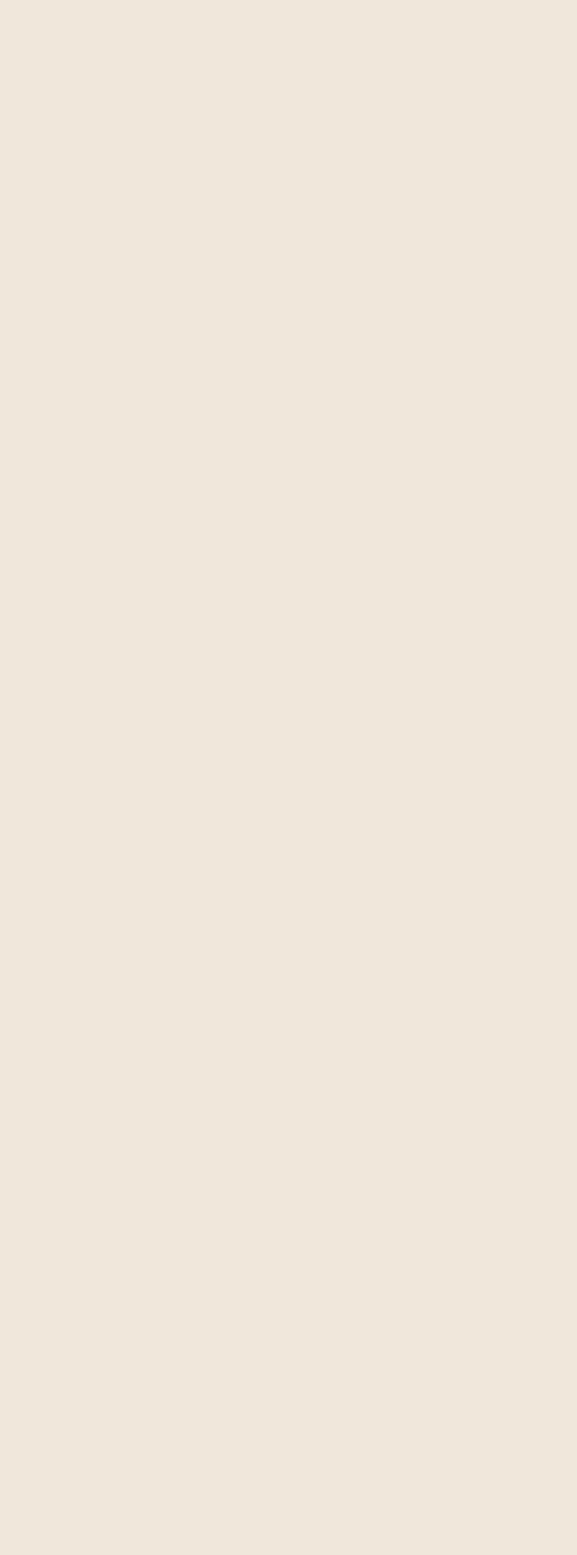
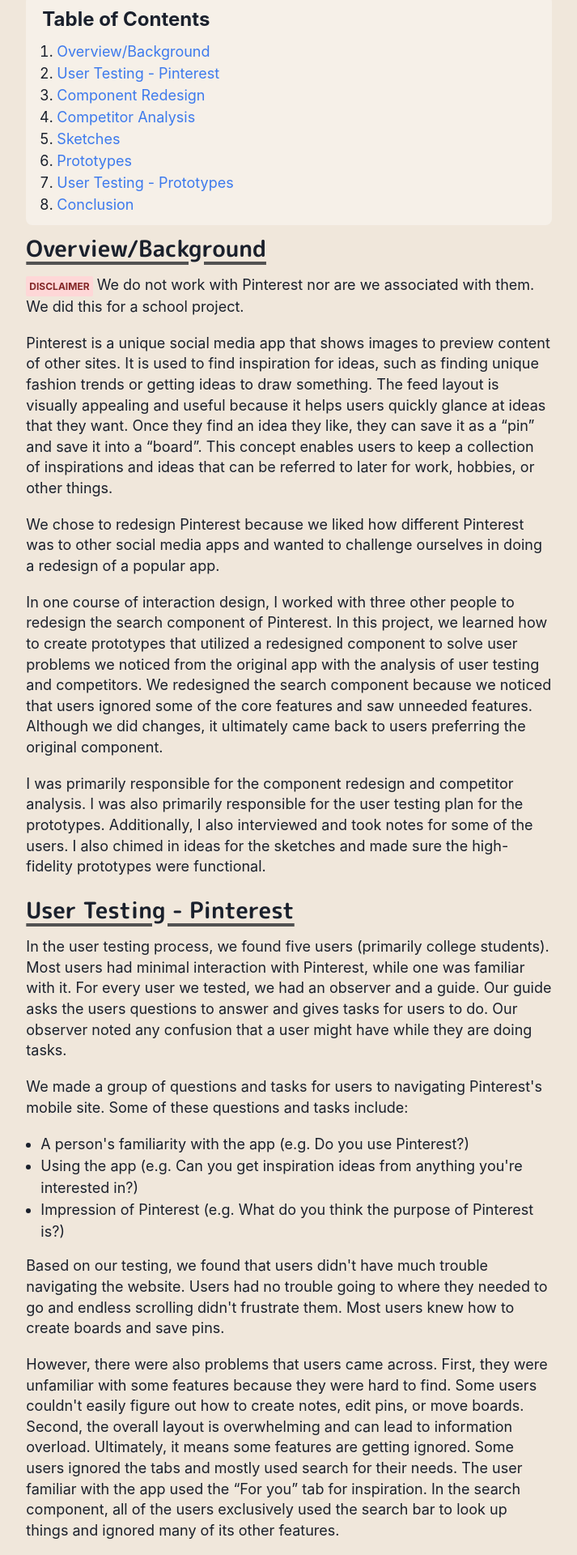
Before and after one commit to dantran16/portfolio-site, a Next.js app: page /projects/pinterest in a window 1280 px wide. Shown: the part 729-2649 px from the top of the page at 81% size, without its empty margins (283-996 px from the left). Before the commit the page ends 800 px from the top, so only its background shows below. Built offline with nearby package versions, Linux system fonts and the light colour scheme.

Commit message:
Added alightly more things to pinterest page

```diff
--- a/pages/projects/pinterest.js
+++ b/pages/projects/pinterest.js
@@ -1,8 +1,10 @@
-import { Container, Tag, List, Link, ListItem } from "@chakra-ui/react";
+import { Container, Tag, List, Link, ListItem, Badge, Heading, UnorderedList } from "@chakra-ui/react";
 import { Title, WorkImage, Meta } from "../../components/project";
 import { ExternalLinkIcon } from "@chakra-ui/icons";
 import Layout from "../../components/layouts/article";
 import Paragraph from "../../components/paragraph";
+import TableOfContents from "../../components/TableOfContents";
+import Section from "../../components/section";
 
 const Project = () => (
   <Layout title="Pinterest">
@@ -39,6 +41,84 @@
           </Link>
         </ListItem>
       </List>
+      <TableOfContents>
+        <ListItem>
+          <Link href="#overview">Overview/Background</Link>
+        </ListItem>
+        <ListItem>
+          <Link href="#user-testing-1">User Testing - Pinterest</Link>
+        </ListItem>
+        <ListItem>
+          <Link href="#component-redesign">Component Redesign</Link>
+        </ListItem>
+        <ListItem>
+          <Link href="#competitor-analysis">Competitor Analysis</Link>
+        </ListItem>
+        <ListItem>
+          <Link href="#sketches">Sketches</Link>
+        </ListItem>
+        <ListItem>
+          <Link href="#prototypes">Prototypes</Link>
+        </ListItem>
+        <ListItem>
+          <Link href="#user-testing-2">User Testing - Prototypes</Link>
+        </ListItem>
+        <ListItem>
+          <Link href="#conclusion">Conclusion</Link>
+        </ListItem>
+      </TableOfContents>
+      <Section delay={0.1}>
+        <Heading id="overview" as="h3" variant="section-title">
+          Overview/Background
+        </Heading>
+        <Paragraph><Badge colorScheme='red'>Disclaimer </Badge> We do not work with Pinterest nor are we associated with them. We did this for a school project.</Paragraph>
+        <Paragraph>
+        Pinterest is a unique social media app that shows images to preview content of other sites. It is used to find inspiration for ideas, such as finding unique fashion trends or getting ideas to draw something. The feed layout is visually appealing and useful because it helps users quickly glance at ideas that they want. Once they find an idea they like, they can save it as a “pin” and save it into a “board”. This concept enables users to keep a collection of inspirations and ideas that can be referred to later for work, hobbies, or other things.
+        </Paragraph>
+        <Paragraph>
+        We chose to redesign Pinterest because we liked how different Pinterest was to other social media apps and wanted to challenge ourselves in doing a redesign of a popular app.
+        </Paragraph>
+        <Paragraph>
+        In one course of interaction design, I worked with three other people to redesign the search component of Pinterest. In this project, we learned how to create prototypes that utilized a redesigned component to solve user problems we noticed from the original app with the analysis of user testing and competitors. We redesigned the search component because we noticed that users ignored some of the core features and saw unneeded features. Although we did changes, it ultimately came back to users preferring the original component.
+        </Paragraph>
+        <Paragraph>
+        I was primarily responsible for the component redesign and competitor analysis. I was also primarily responsible for the user testing plan for the prototypes. Additionally, I also interviewed and took notes for some of the users. I also chimed in ideas for the sketches and made sure the high-fidelity prototypes were functional.
+        </Paragraph>
+      </Section>
+      <Section delay={0.2}>
+        <Heading id="user-testing-1" as="h3" variant="section-title">
+          User Testing - Pinterest
+        </Heading>
+        <Paragraph>
+        In the user testing process, we found five users (primarily college students). Most users had minimal interaction with Pinterest, while one was familiar with it. For every user we tested, we had an observer and a guide. Our guide asks the users questions to answer and gives tasks for users to do. Our observer noted any confusion that a user might have while they are doing tasks.
+        </Paragraph>
+        <Paragraph>
+          We made a group of questions and tasks for users to navigating Pinterest&apos;s mobile site. Some of these questions and tasks include:
+        </Paragraph>
+        <UnorderedList mb={4}>
+          <ListItem>A person&apos;s familiarity with the app (e.g. Do you use Pinterest?)</ListItem>
+          <ListItem>Using the app (e.g. Can you get inspiration ideas from anything you&apos;re interested in?)</ListItem>
+          <ListItem>Impression of Pinterest (e.g. What do you think the purpose of Pinterest is?)</ListItem>
+        </UnorderedList>
+        <Paragraph>
+        Based on our testing, we found that users didn&apos;t have much trouble navigating the website. Users had no trouble going to where they needed to go and endless scrolling didn&apos;t frustrate them. Most users knew how to create boards and save pins.
+        </Paragraph>
+        <Paragraph>
+        However, there were also problems that users came across. First, they were unfamiliar with some features because they were hard to find. Some users couldn&apos;t easily figure out how to create notes, edit pins, or move boards. Second, the overall layout is overwhelming and can lead to information overload. Ultimately, it means some features are getting ignored. Some users ignored the tabs and mostly used search for their needs. The user familiar with the app used the “For you” tab for inspiration. In the search component, all of the users exclusively used the search bar to look up things and ignored many of its other features.
+        </Paragraph>
+      </Section>
+      <Section delay={0.3}>
+        <Heading id="component-redesign" as="h3" variant="section-title">
+          Component Redesign
+        </Heading>
+        <Paragraph>
+        There were problems in many areas, so finding a single area to redesign was a dilemma. Changing the visual layout and any core user interactions would be too ambitious. We eventually decided to redesign the search section of the website. The biggest problem we discovered was that the search feature wasn&apos;t fully utilized.
+        </Paragraph>
+        <WorkImage src='/images/projects/pinterest/componentredesign1.png' alt="A screen of Pinteresst's search component" />
+        <Paragraph>
+        For example, none of the users noticed the drop-down to the right of the search bar to limit the search. This is because the home page doesn&apos;t include this feature. The design needs to be consistent (remove it or have it on all pages). Inconsistent design can confuse people. As a result, some people could miss out the filtering option, which limits their percepton of options to search for only pins, only pinners, or only boards. Its filtering option is weak. Users can&apos;t search for popular pins or the latest pins if they wanted to. There should be some sorting options (e.g. sort by latest pin saved) and other filters (e.g. filter to pins uploaded this month). Improved filtering help people find content they like faster.
+        </Paragraph>
+      </Section>
     </Container>
   </Layout>
 )
--- a/pages/projects/temporal.js
+++ b/pages/projects/temporal.js
@@ -1,4 +1,4 @@
-import { Box, Flex, Heading, Container, Tag, Link, List, ListItem, Image, UnorderedList, OrderedList, useColorModeValue, Text } from '@chakra-ui/react'
+import { Flex, Heading, Container, Tag, Link, List, ListItem, Image, UnorderedList} from '@chakra-ui/react'
 import { ExternalLinkIcon } from '@chakra-ui/icons'
 import { Title, WorkImage, Meta } from '../../components/project'
 import Paragraph from '../../components/paragraph'
```
Lines whose indentation alone changed are shown as unchanged.
